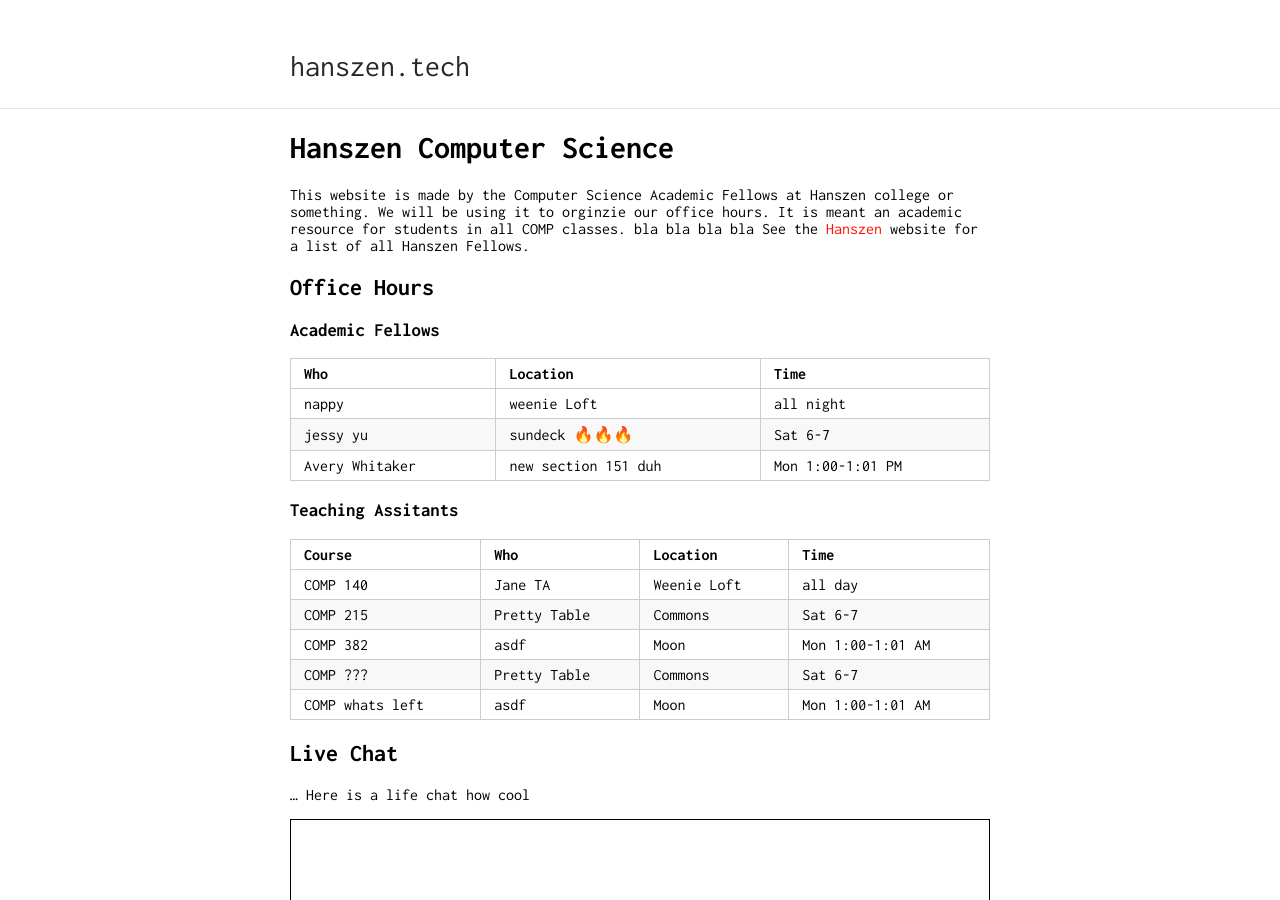
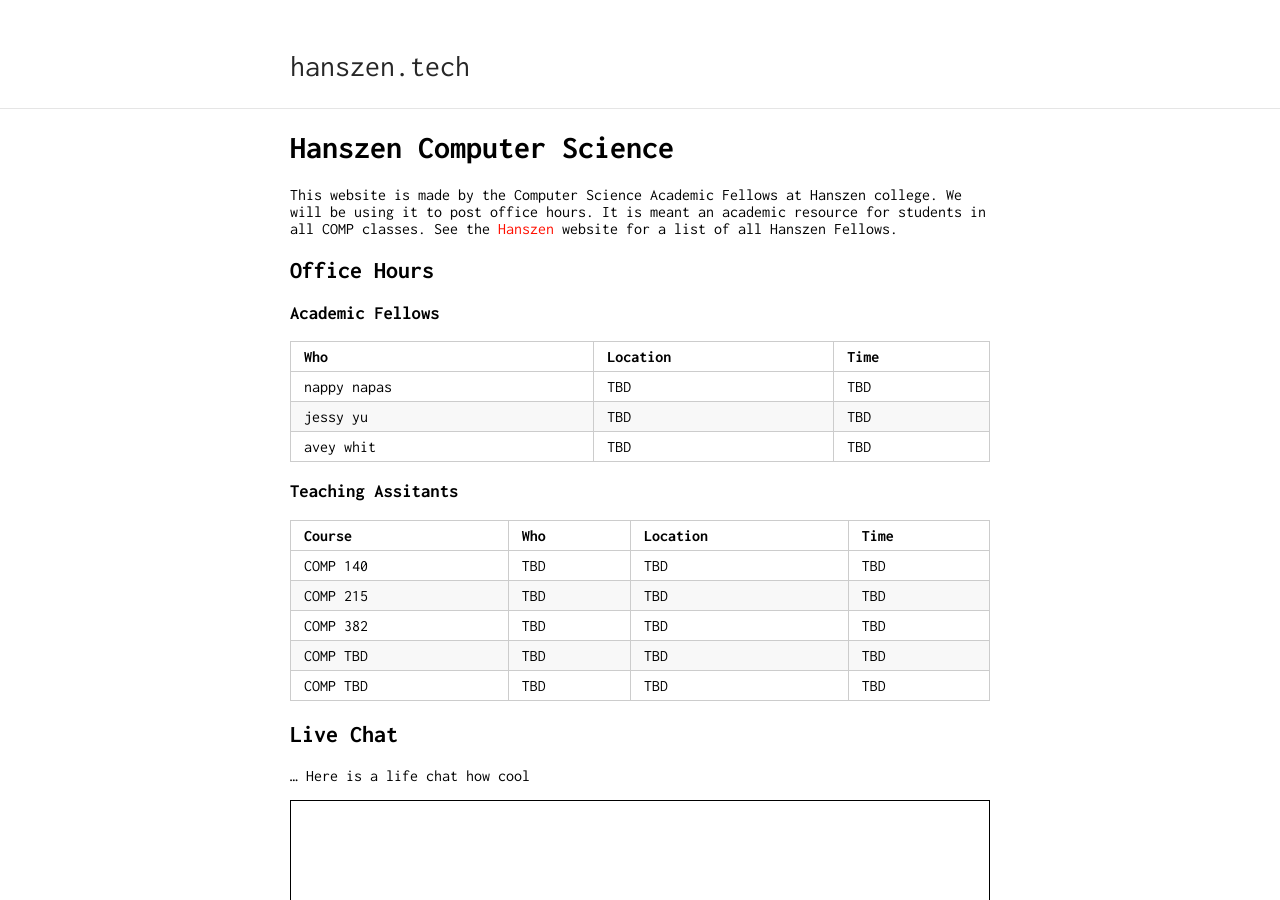
Before and after one commit to Avery-Whitaker/hanszen.tech, a Jekyll site: the page built from index.md, in a window 1280 px wide and 900 px high. Built offline with Jekyll 4.4.1, drawn with Linux system fonts in a browser that asks for light colours; a script that is not in the unit is left out; our own code applies the rules of GitHub Pages for plain Markdown files.

Commit message:
Update index.md

```diff
--- a/index.md
+++ b/index.md
@@ -4,7 +4,7 @@ layout: default
 
 # Hanszen Computer Science
 
-This website is made by the Computer Science Academic Fellows at Hanszen college or something. We will be using it to orginzie our office hours. It is meant an academic resource for students in all COMP classes. bla bla bla bla See the [Hanszen](http://hanszen.rice.edu/resources/academic-fellows.html) website for a list of all Hanszen Fellows.
+This website is made by the Computer Science Academic Fellows at Hanszen college. We will be using it to post office hours. It is meant an academic resource for students in all COMP classes. See the [Hanszen](http://hanszen.rice.edu/resources/academic-fellows.html) website for a list of all Hanszen Fellows.
 
 ## Office Hours
 
@@ -12,19 +12,19 @@ This website is made by the Computer Science Academic Fellows at Hanszen college
 
  Who        |Location | Time
 ------------|---------|--------
-nappy    | weenie Loft | all night
-jessy yu   | sundeck 🔥🔥🔥 | Sat 6-7
-Avery Whitaker | new section 151 duh | Mon 1:00-1:01 PM
+nappy napas    | TBD | TBD
+jessy yu   | TBD | TBD
+avey whit | TBD | TBD
 
 ### Teaching Assitants
 
 Course   | Who        |Location | Time
 ---------|------------|---------|--------
-COMP 140 | Jane TA    | Weenie Loft | all day
-COMP 215 | Pretty Table   | Commons | Sat 6-7
-COMP 382 | asdf | Moon | Mon 1:00-1:01 AM
-COMP ??? | Pretty Table   | Commons | Sat 6-7
-COMP whats left | asdf | Moon | Mon 1:00-1:01 AM
+COMP 140 | TBD    | TBD | TBD
+COMP 215 | TBD   | TBD | TBD
+COMP 382 | TBD | TBD | TBD
+COMP TBD | TBD   | TBD | TBD
+COMP TBD | TBD | TBD | TBD
 
 ## Live Chat
 
```
